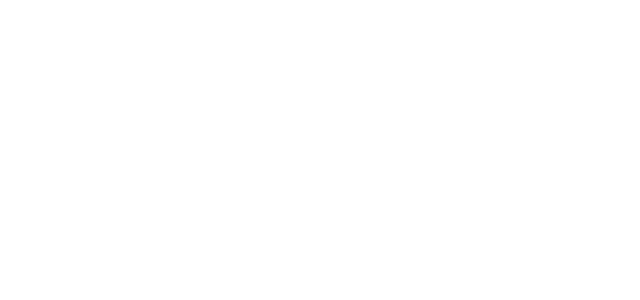
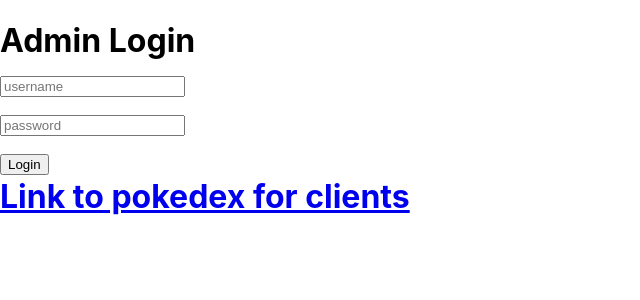
Before and after one commit to harryseo1992/comp4537-lab-set-s, a React (Create React App) app in the folder Assignment3/part1/front-end/: page /report/1 in a window 1280 px wide. Before the commit this address had no page. Shown: the top 300 px of the page, without its empty margins (0-640 px from the left). Built offline with nearby package versions, Linux system fonts and the light colour scheme; no server answers.

Commit message:
Fixed react routing issues

```diff
--- a/Assignment3/part1/front-end/src/Components/AdminDashboard/Login.js
+++ b/Assignment3/part1/front-end/src/Components/AdminDashboard/Login.js
@@ -76,6 +76,7 @@
           />
         </>
       ) : (
+        <>
           <form onSubmit={handleSubmit}>
             <span> Admin Login </span>
             <br />
@@ -93,10 +94,11 @@
             <br />
             <button type="submit">Login</button>
           </form>
-      )}
           <div>
             <Link to="/pokedex">Link to pokedex for clients</Link>
           </div>
+        </>
+      )}
     </div>
   );
 };
--- a/Assignment3/part1/front-end/src/index.js
+++ b/Assignment3/part1/front-end/src/index.js
@@ -11,7 +11,7 @@
     <h1>
       <Router>
         <Routes>
-          <Route path="/" element={<Login />} />
+          <Route path="/*" element={<Login />} />
           <Route path="/pokedex" element={<FilterablePokemon />} />
         </Routes>
       </Router>
```
Lines whose indentation alone changed are shown as unchanged.
